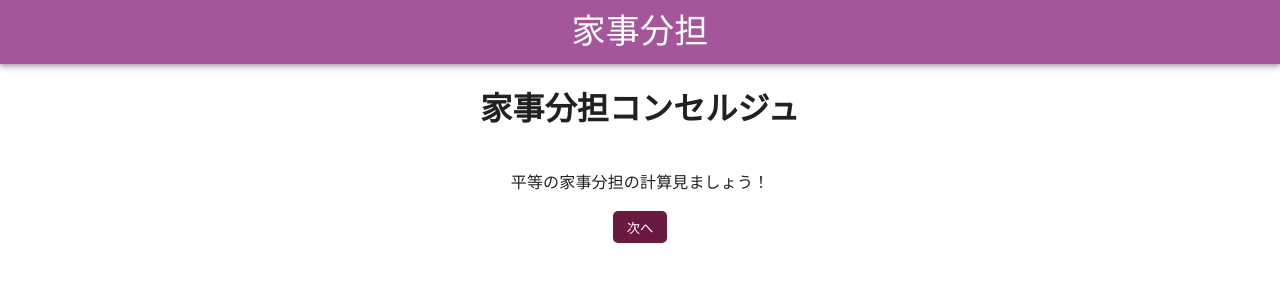
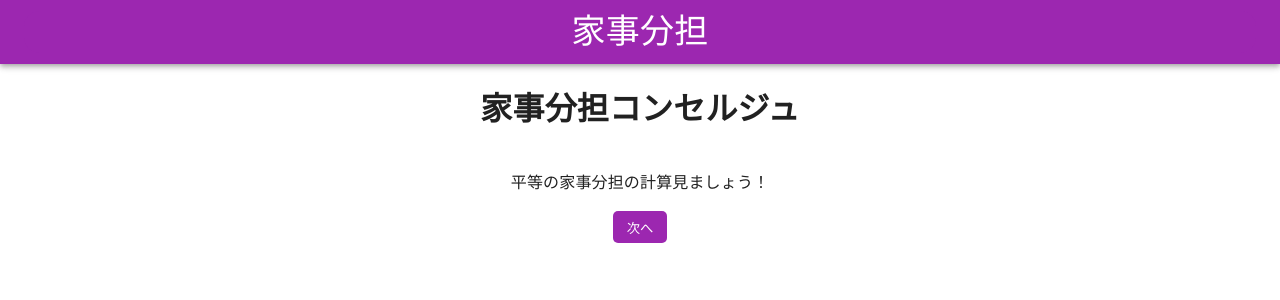
Before and after one commit to AlixFachin/kaji-buntan, a Next.js app: page / in a window 1280 px wide. Shown: the top 300 px of the page. Built offline with nearby package versions, Linux system fonts and the light colour scheme; no server answers.

Commit message:
色を紫に

```diff
--- a/src/theme.js
+++ b/src/theme.js
@@ -3,15 +3,15 @@ import { createTheme } from "@mui/material/styles";
 const theme = createTheme({
     palette: {
         primary: {
-            main: "#A5559C",
+            main: "#9c27b0",
         },
         secondary: {
-            main: "#A5559C",
+            main: "#9c27b0",
         },
     },
     typography: {
         h4: {
-            backgroundColor: "#A5559C",
+            backgroundColor: "#9c27b0",
             paddingLeft: '1em',
             paddingRight: '1em',
             borderRadius: '15px',
--- a/styles/globals.css
+++ b/styles/globals.css
@@ -6,10 +6,10 @@ body {
     Ubuntu, Cantarell, Fira Sans, Droid Sans, Helvetica Neue, sans-serif;
 
   /* Color constants  */
-  --main-color: #A5559C;
-  --second-color: rgb(107, 25, 64);
-  --third-color: #A5559C;
-  --error-color: rgb(184, 26, 53);
+  --main-color: #9c27b0;
+  --second-color: #9c27b0;
+  --third-color: #9c27b0;
+  --error-color: #9c27b0;
 }
 
 a {
```
